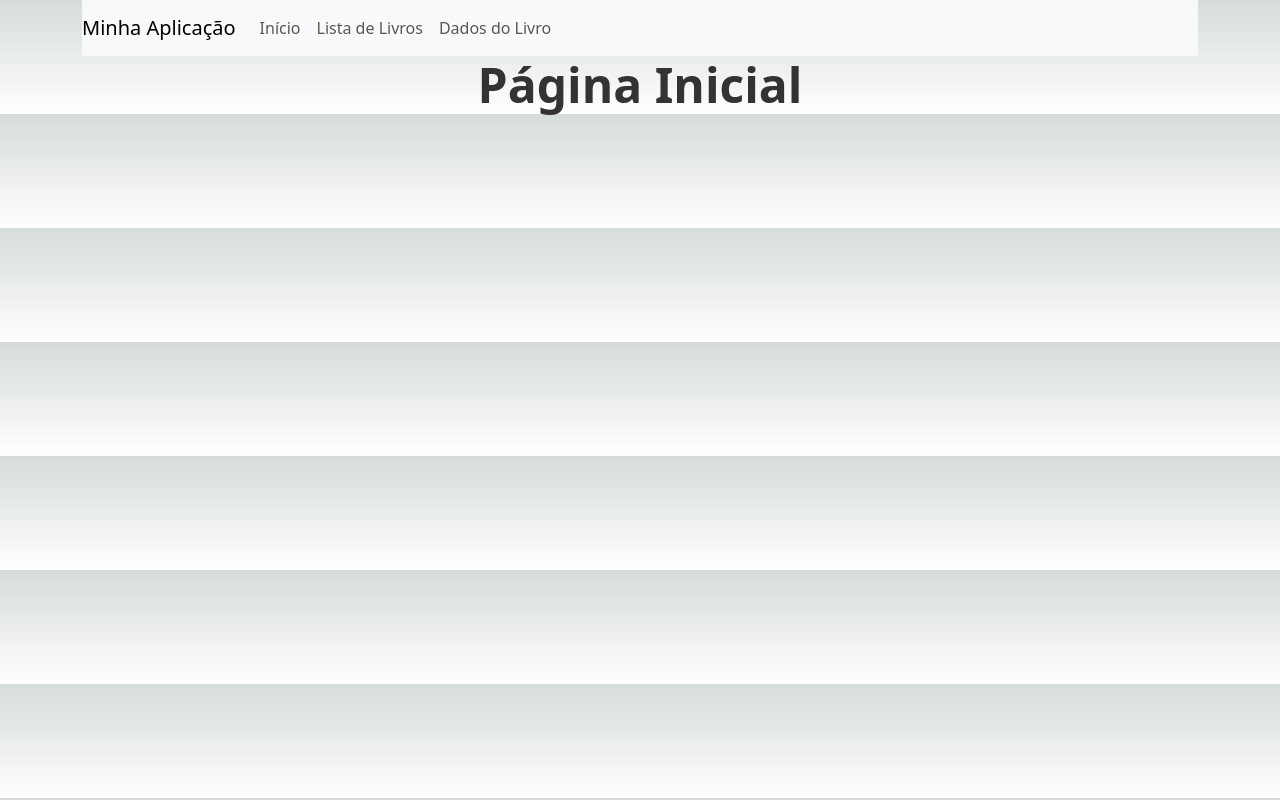
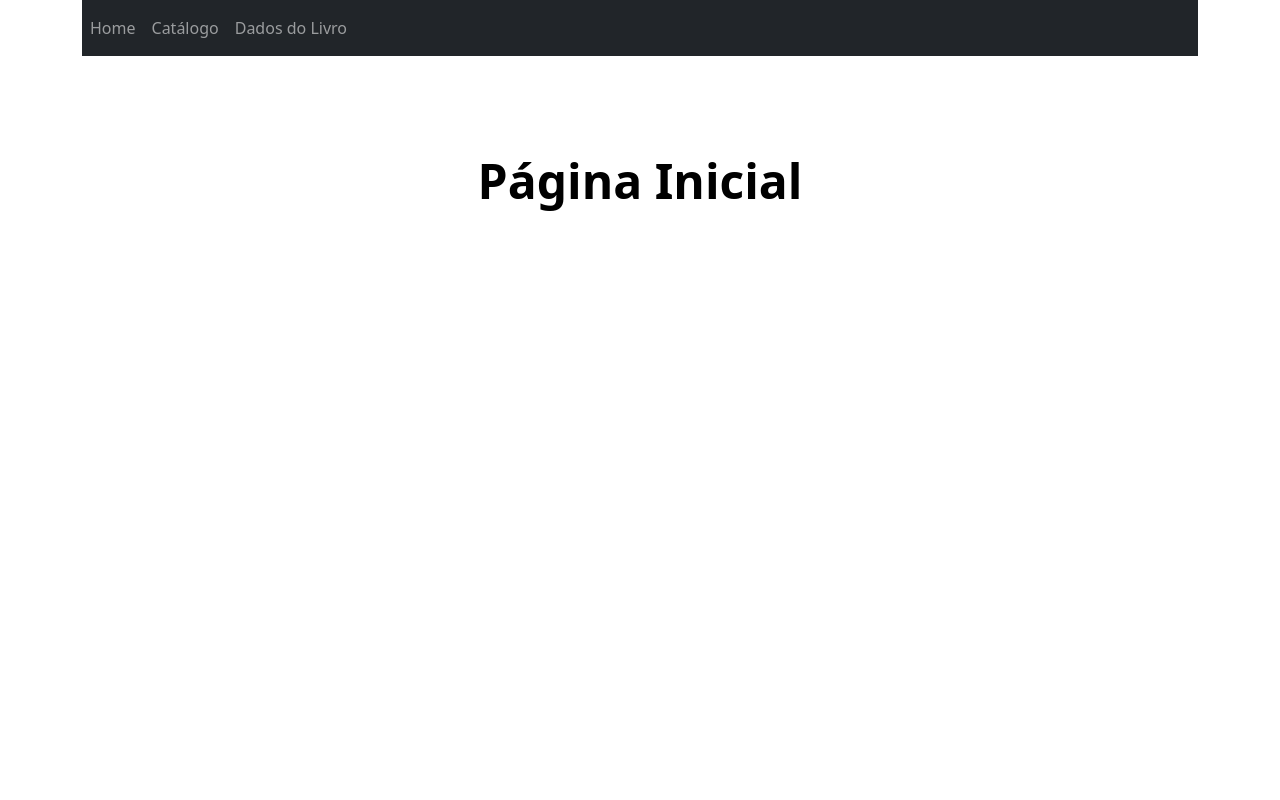
Before and after one commit to joaovicsa/Meu-Primeiro-Framework, a Next.js app in the folder livros-next/: page / in a window 1280 px wide. Built offline with nearby package versions, Linux system fonts and the light colour scheme.

Commit message:
add: pagina inicial

```diff
--- a/livros-next/componentes/Menu.tsx
+++ b/livros-next/componentes/Menu.tsx
@@ -5,18 +5,17 @@ import 'bootstrap/dist/css/bootstrap.min.css';
 
 export const Menu: React.FC = () => {
   return (
-    <Navbar bg="light" expand="lg">
+    <Navbar bg="dark" variant="dark" expand="lg">
       <Link href="/" passHref>
-        <Navbar.Brand>Minha Aplicação</Navbar.Brand>
       </Link>
       <Navbar.Toggle aria-controls="basic-navbar-nav" />
       <Navbar.Collapse id="basic-navbar-nav">
         <Nav className="mr-auto">
           <Link href="/" passHref>
-            <Nav.Link as="span">Início</Nav.Link>
+            <Nav.Link as="span">Home</Nav.Link>
           </Link>
           <Link href="/LivroLista" passHref>
-            <Nav.Link as="span">Lista de Livros</Nav.Link>
+            <Nav.Link as="span">Catálogo</Nav.Link>
           </Link>
           <Link href="/LivroDados" passHref>
             <Nav.Link as="span">Dados do Livro</Nav.Link>
--- a/livros-next/styles/Home.module.css
+++ b/livros-next/styles/Home.module.css
@@ -15,10 +15,12 @@
   display: flex;
   justify-content: center;
   align-items: center;
+  padding-top: 6em;
 }
 
 .title {
   font-size: 3rem;
   font-weight: bold;
-  color: #333;
+  color: #000;
+  text-align: center;
 }
--- a/livros-next/styles/globals.css
+++ b/livros-next/styles/globals.css
@@ -19,12 +19,11 @@
 body {
   color: rgb(var(--foreground-rgb));
   background: linear-gradient(
-      to bottom,
-      transparent,
-      rgb(var(--background-end-rgb))
-    )
-    rgb(var(--background-start-rgb));
+    to bottom,
+    rgb(var(--background-start-rgb))
+  );
 }
+
 
 @layer utilities {
   .text-balance {
```
Also changed, not shown: livros-next/pages/index.tsx (line endings or trailing spaces).
